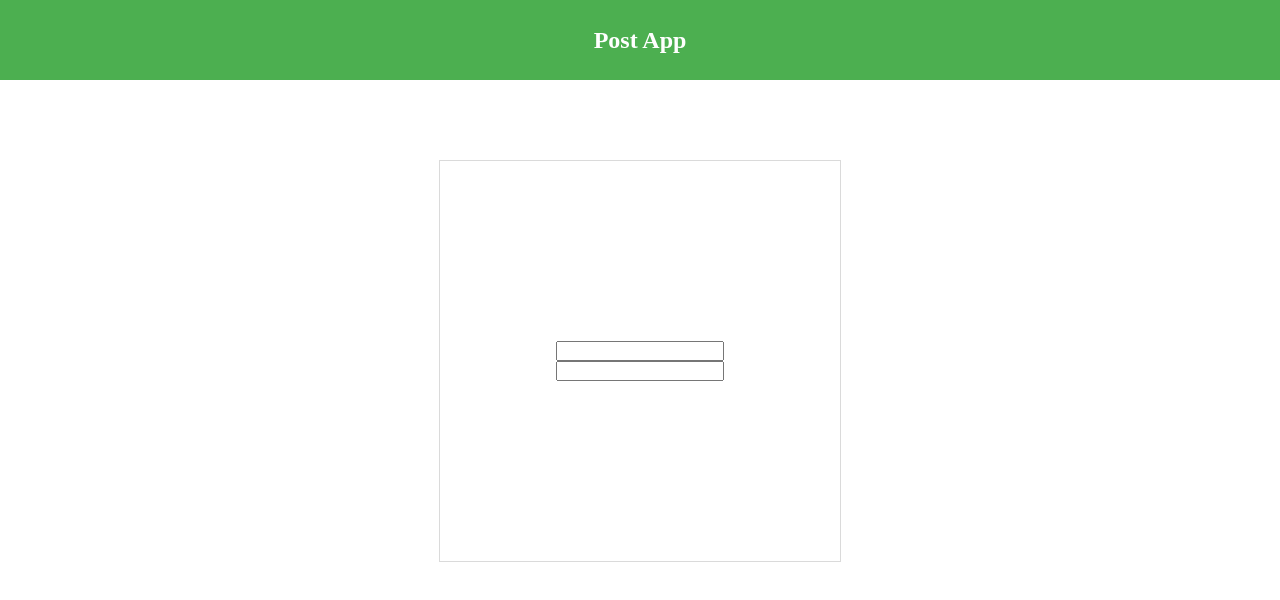
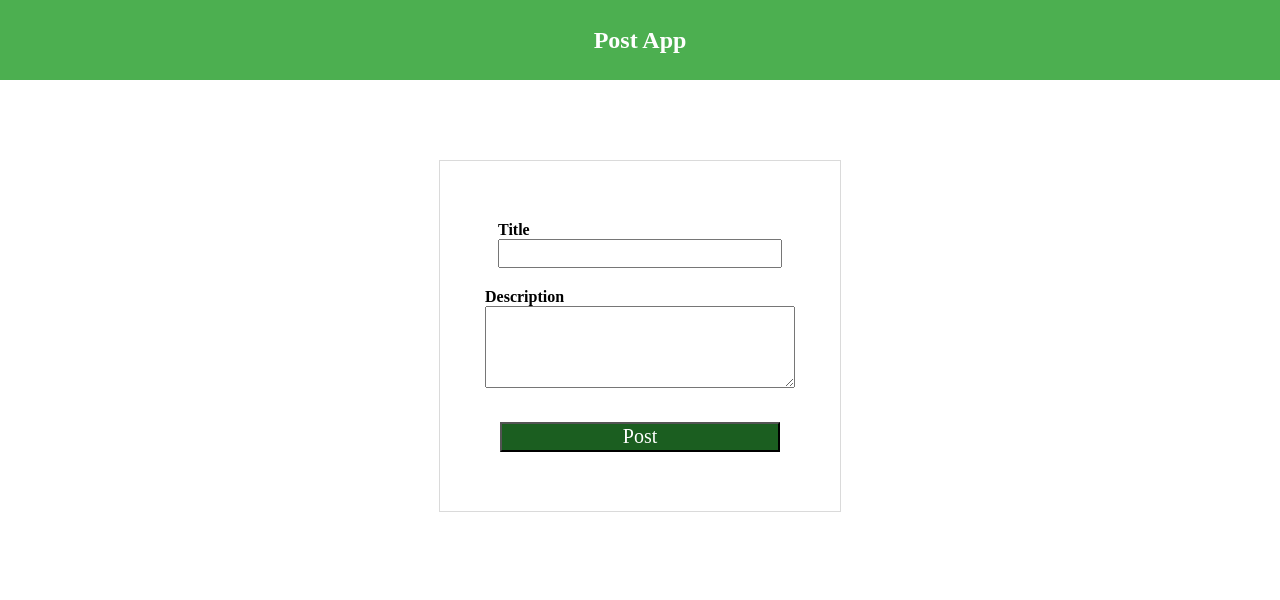
Before and after one commit to salman-aly/Blogsite, a plain HTML site: page post.html in a window 1280 px wide. Drawn offline with Linux system fonts and the light colour scheme.

Commit message:
code push

```diff
--- a/post.css
+++ b/post.css
@@ -17,7 +17,7 @@
 }
 
 .main{
-    height: 400px;
+    height: 350px;
     width: 400px;
     border: 1px solid #dadada;
     display: flex;
@@ -26,3 +26,18 @@
     justify-content: center;
     margin: auto;
 }
+
+.main input{
+    width: 280px;
+    height: 25px;
+    margin-bottom: 20px;
+}
+
+.main button{
+    width: 280px;
+    height: 30px;
+    background-color: #1B5E20;
+    color: #fff;
+    font-size: 20px;
+    margin-top: 30px;
+}
--- a/post.html
+++ b/post.html
@@ -9,8 +9,15 @@
   <body>
     <div class="banner"><h2>Post App</h2></div>
     <div class="main">
-      <input type="text" name="" id="" />
-      <input type="text" id="" />
+      <div>
+        <h4>Title</h4>
+        <input type="text" name="" id="" />
+      </div>
+      <div>
+        <h4>Description</h4>
+        <textarea name="" id="" cols="40" rows="5"></textarea>
+      </div>
+      <button>Post</button>
     </div>
   </body>
 </html>
```
